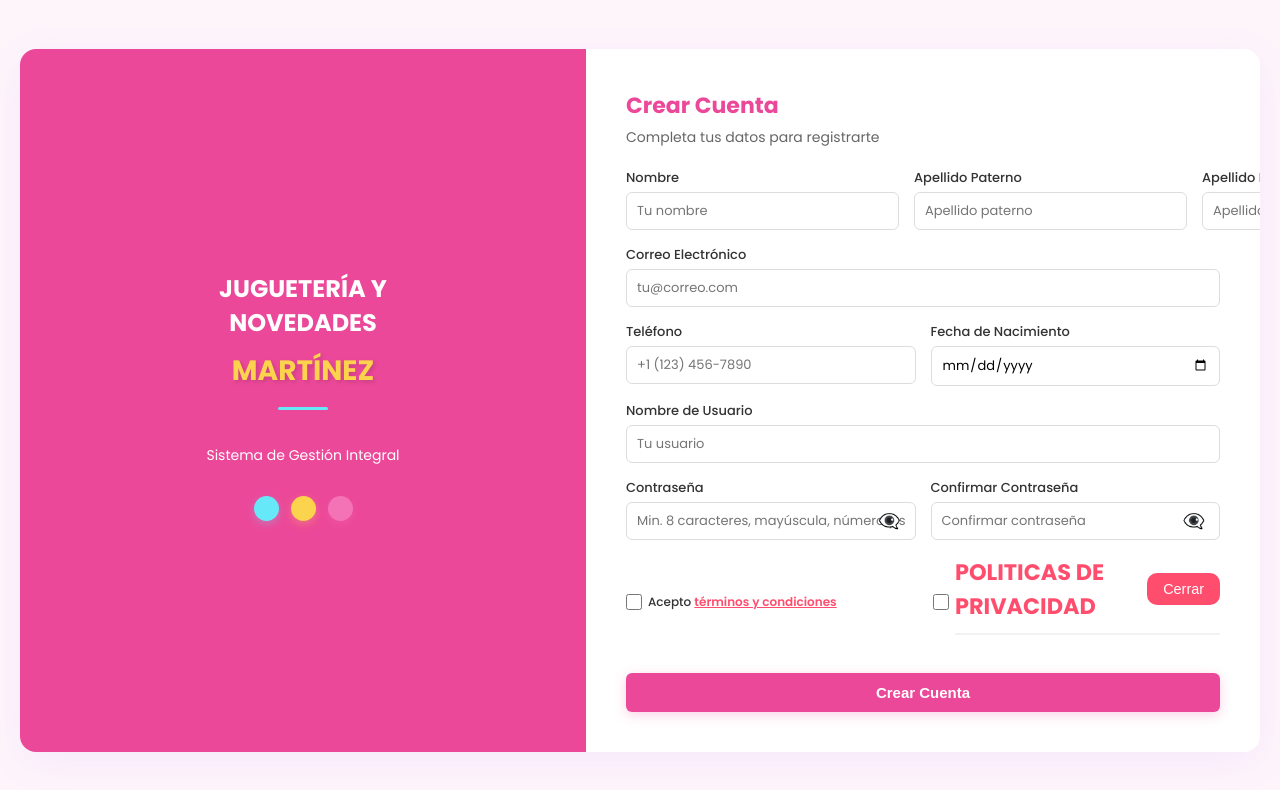
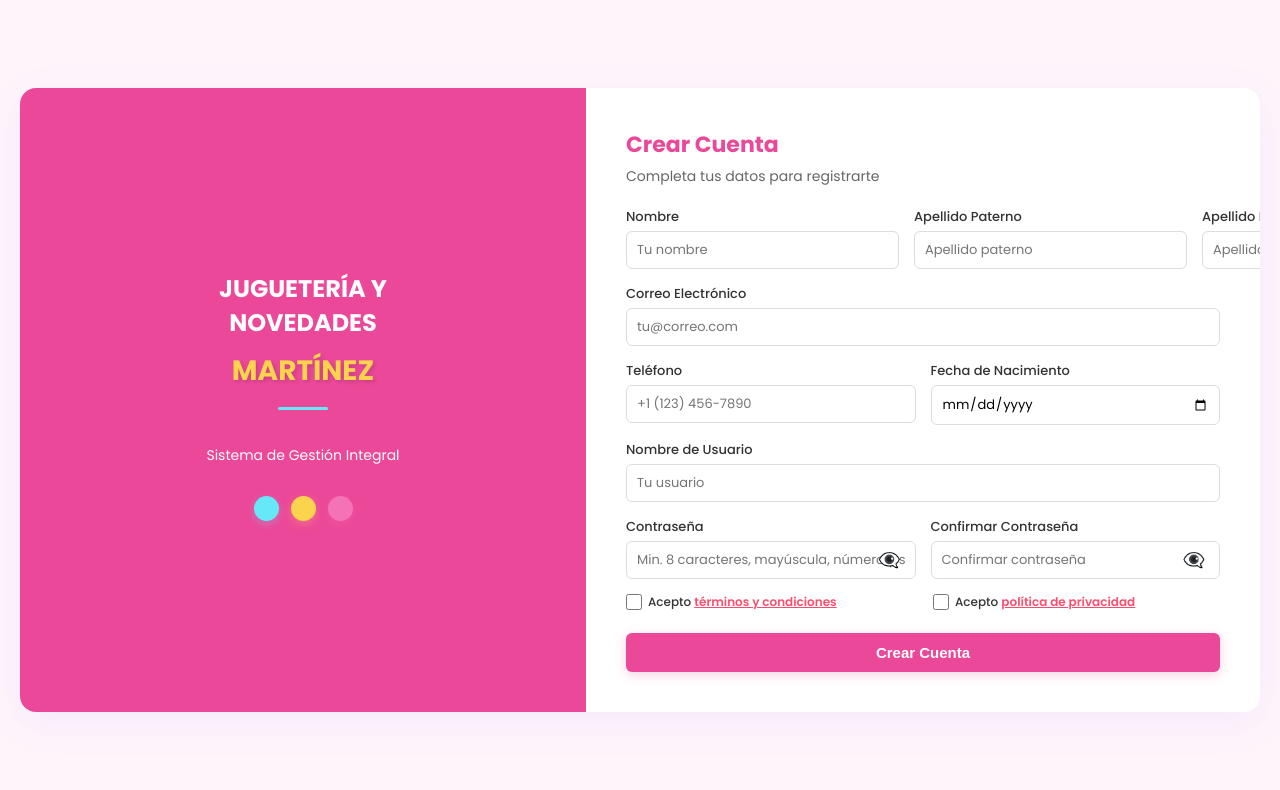
Before and after one commit to martinez-Diana/FRONTJugueteria, a React (Vite) app: page /register in a window 1280 px wide. Shown: the top 790 px of the page. Built offline with nearby package versions, Linux system fonts and the light colour scheme; no server answers.

Commit message:
Actualizacion politicas si

```diff
--- a/src/pages/Register.jsx
+++ b/src/pages/Register.jsx
@@ -1033,10 +1033,9 @@ const Register = () => {
                     onChange={handleChange}
                     required
                   />
-                    <div className="modal-header">
-                    <h3>POLITICAS DE PRIVACIDAD</h3>
-                    <button className="modal-close" onClick={() => setShowPrivacy(false)}>Cerrar</button>
-                    </div>
+<label htmlFor="privacy">
+                    Acepto <span className="privacy-link" onClick={() => setShowPrivacy(true)}>política de privacidad</span>
+                  </label>
                 </div>
               </div>
 
@@ -1046,6 +1045,7 @@ const Register = () => {
             </form>
           </div>
         </div>
+
 
 {showTerms && (
   <div className="modal-overlay">
```
